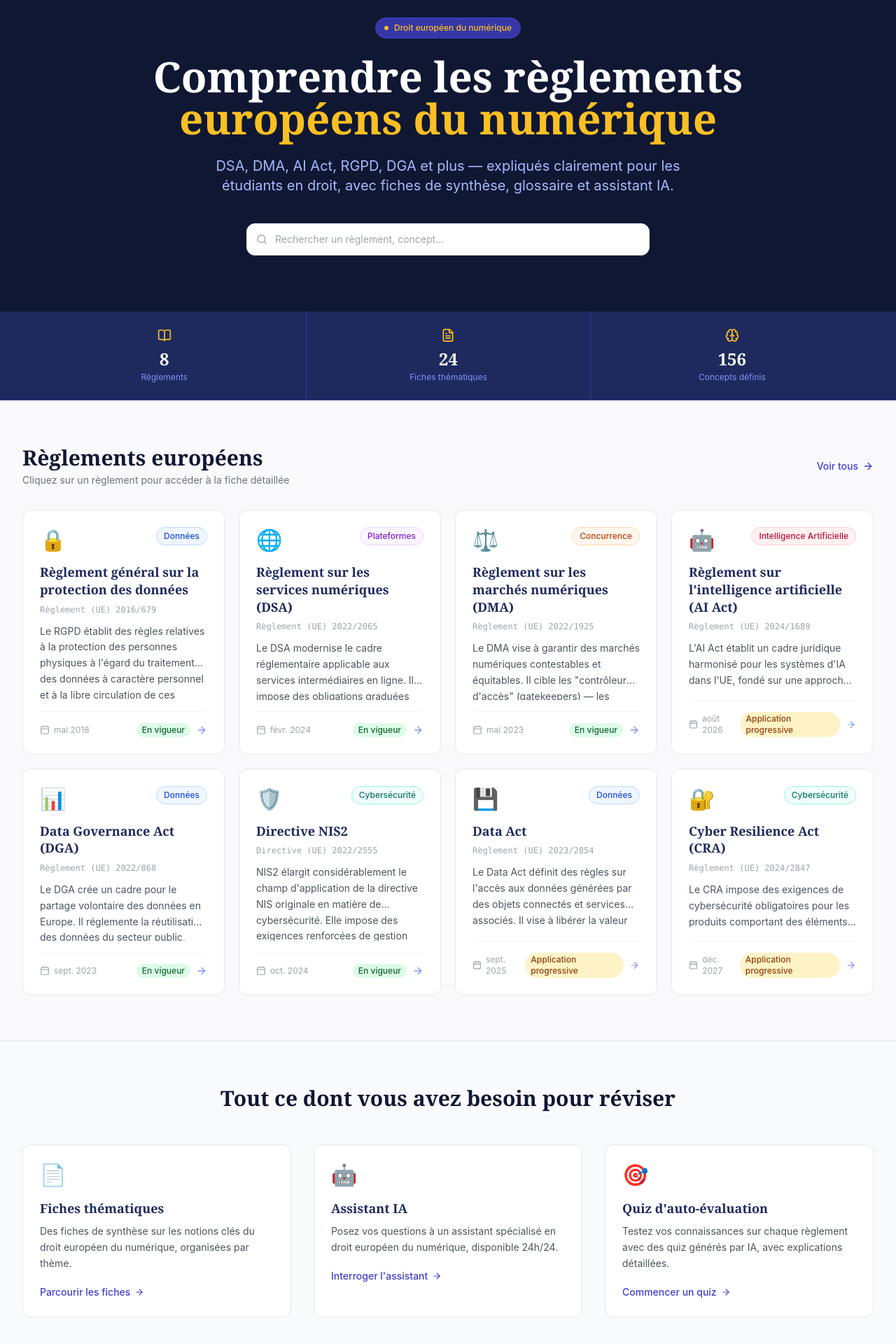
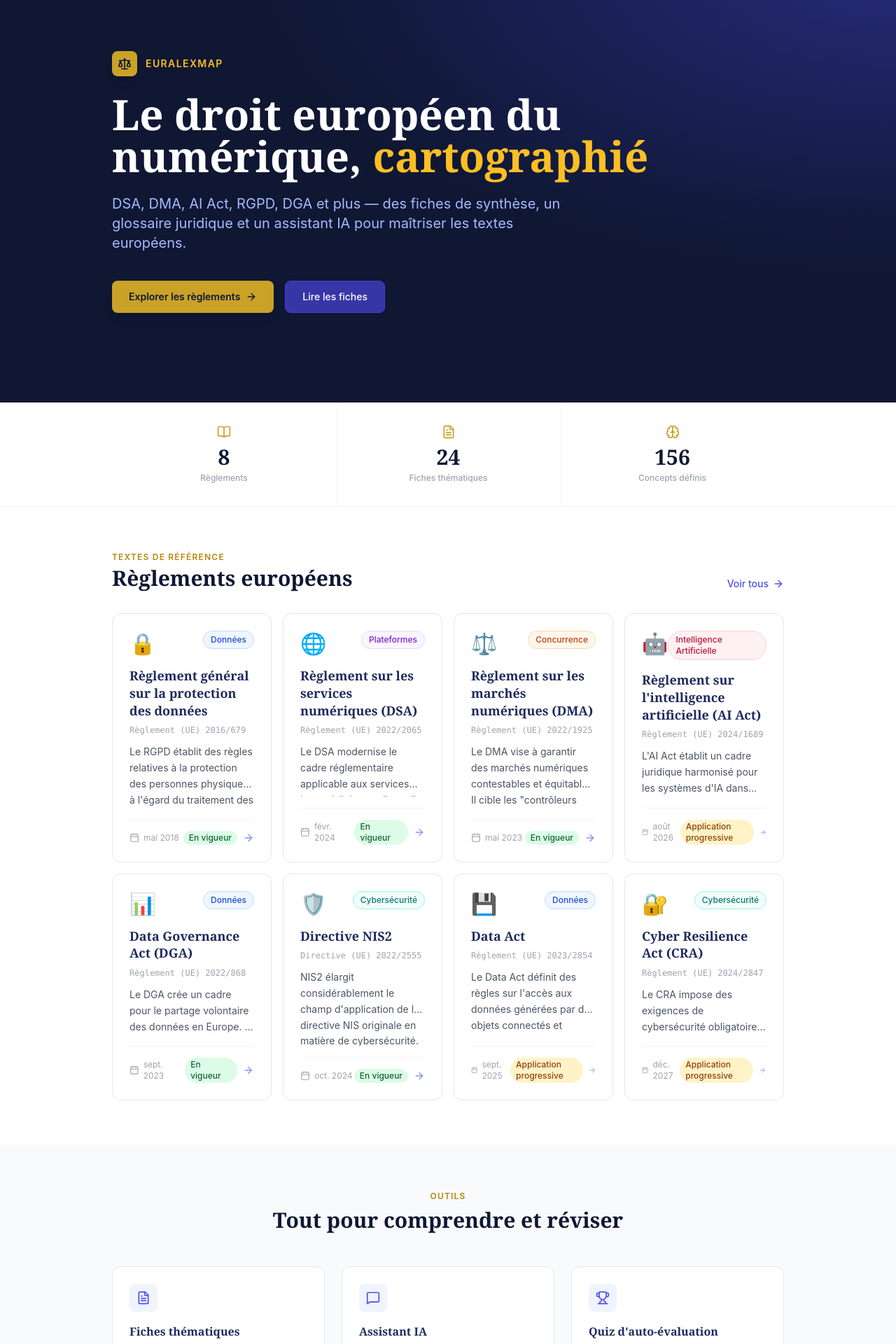
Before and after one commit to norhaneb17/EuraLawMap, a Next.js app: page / in a window 1280 px wide. Shown: the part 120-2040 px from the top of the page at 70% size. Built offline with nearby package versions, Linux system fonts and the light colour scheme.

Commit message:
feat: rename to EuraLexMap, redesign homepage, remove search bar and level badges

```diff
--- a/app/layout.tsx
+++ b/app/layout.tsx
@@ -4,7 +4,7 @@ import Navbar from "@/components/Navbar";
 import Footer from "@/components/Footer";
 
 export const metadata: Metadata = {
-  title: "EuralawMap — Droit européen du numérique",
+  title: "EuraLexMap — Droit européen du numérique",
   description:
     "Cartographiez le droit européen du numérique : DSA, DMA, AI Act, RGPD, DGA et plus. Fiches, glossaire et assistant IA pour étudiants en droit.",
 };
--- a/app/page.tsx
+++ b/app/page.tsx
@@ -1,7 +1,6 @@
 import Link from "next/link";
-import { ArrowRight, BookOpen, FileText, Brain } from "lucide-react";
+import { ArrowRight, BookOpen, FileText, Brain, Scale, MessageSquare, Trophy } from "lucide-react";
 import RegulationCard from "@/components/RegulationCard";
-import SearchBar from "@/components/SearchBar";
 import { mockRegulations, mockStats } from "@/lib/mock-data";
 
 const stats = [
@@ -10,119 +9,132 @@ const stats = [
   { label: "Concepts définis", value: mockStats.concepts, icon: Brain },
 ];
 
+const features = [
+  {
+    icon: FileText,
+    title: "Fiches thématiques",
+    desc: "Des synthèses claires sur les notions-clés du droit européen du numérique, organisées par thème.",
+    href: "/fiches",
+    cta: "Parcourir les fiches",
+  },
+  {
+    icon: MessageSquare,
+    title: "Assistant IA",
+    desc: "Posez vos questions à un assistant spécialisé en droit européen du numérique, disponible 24h/24.",
+    href: "/assistant",
+    cta: "Interroger l'assistant",
+  },
+  {
+    icon: Trophy,
+    title: "Quiz d'auto-évaluation",
+    desc: "Testez vos connaissances sur chaque règlement avec des quiz interactifs et des explications détaillées.",
+    href: "/quiz",
+    cta: "Commencer un quiz",
+  },
+];
+
 export default function HomePage() {
   return (
-    <div>
+    <div className="bg-white">
       {/* Hero */}
-      <section className="bg-navy-950 text-white py-20 px-4">
-        <div className="max-w-4xl mx-auto text-center">
-          <div className="inline-flex items-center gap-2 bg-navy-800 text-gold-400 text-xs font-medium px-3 py-1.5 rounded-full mb-6 border border-navy-700">
-            <span className="w-1.5 h-1.5 bg-gold-400 rounded-full"></span>
-            Droit européen du numérique
+      <section className="relative bg-navy-950 overflow-hidden">
+        <div className="absolute inset-0 bg-[radial-gradient(ellipse_at_top_right,_var(--tw-gradient-stops))] from-navy-800 via-navy-950 to-navy-950 opacity-60" />
+        <div className="relative max-w-5xl mx-auto px-4 sm:px-6 lg:px-8 py-24 md:py-32">
+          <div className="flex items-center gap-3 mb-6">
+            <div className="w-9 h-9 bg-gold-500 rounded-lg flex items-center justify-center shadow-lg">
+              <Scale className="w-5 h-5 text-navy-950" />
+            </div>
+            <span className="text-gold-400 text-sm font-semibold tracking-widest uppercase">EuraLexMap</span>
           </div>
-          <h1 className="font-serif-display text-4xl md:text-5xl lg:text-6xl font-bold leading-tight mb-6">
-            Comprendre les règlements<br />
-            <span className="text-gold-400">européens du numérique</span>
+          <h1 className="font-serif-display text-4xl md:text-5xl lg:text-6xl font-bold text-white leading-tight mb-6 max-w-3xl">
+            Le droit européen du numérique,{" "}
+            <span className="text-gold-400">cartographié</span>
           </h1>
-          <p className="text-navy-300 text-lg md:text-xl leading-relaxed mb-10 max-w-2xl mx-auto">
-            DSA, DMA, AI Act, RGPD, DGA et plus — expliqués clairement pour les étudiants en droit,
-            avec fiches de synthèse, glossaire et assistant IA.
+          <p className="text-navy-300 text-lg md:text-xl leading-relaxed max-w-2xl mb-10">
+            DSA, DMA, AI Act, RGPD, DGA et plus — des fiches de synthèse, un glossaire juridique
+            et un assistant IA pour maîtriser les textes européens.
           </p>
-
-          {/* Search */}
-          <div className="max-w-xl mx-auto">
-            <SearchBar fullWidth />
+          <div className="flex flex-wrap gap-4">
+            <Link
+              href="/reglements"
+              className="inline-flex items-center gap-2 bg-gold-500 hover:bg-gold-400 text-navy-950 font-semibold px-6 py-3 rounded-lg transition-colors text-sm shadow-lg"
+            >
+              Explorer les règlements
+              <ArrowRight className="w-4 h-4" />
+            </Link>
+            <Link
+              href="/fiches"
+              className="inline-flex items-center gap-2 bg-navy-800 hover:bg-navy-700 text-white font-medium px-6 py-3 rounded-lg transition-colors text-sm border border-navy-700"
+            >
+              Lire les fiches
+            </Link>
           </div>
         </div>
       </section>
 
       {/* Stats */}
-      <section className="bg-navy-900 border-b border-navy-800">
-        <div className="max-w-7xl mx-auto px-4 sm:px-6 lg:px-8">
-          <div className="grid grid-cols-3 divide-x divide-navy-800">
+      <section className="border-b border-gray-100">
+        <div className="max-w-5xl mx-auto px-4 sm:px-6 lg:px-8">
+          <div className="grid grid-cols-3 divide-x divide-gray-100">
             {stats.map((stat) => (
-              <div key={stat.label} className="flex flex-col items-center py-6">
-                <stat.icon className="w-5 h-5 text-gold-400 mb-2" />
-                <span className="font-serif-display text-2xl font-bold text-white">{stat.value}</span>
-                <span className="text-xs text-navy-400 mt-0.5">{stat.label}</span>
+              <div key={stat.label} className="flex flex-col items-center py-8 gap-1">
+                <stat.icon className="w-5 h-5 text-gold-500 mb-1" />
+                <span className="font-serif-display text-3xl font-bold text-navy-950">{stat.value}</span>
+                <span className="text-xs text-gray-400 font-medium">{stat.label}</span>
               </div>
             ))}
           </div>
         </div>
       </section>
 
-      {/* Regulations grid */}
-      <section className="max-w-7xl mx-auto px-4 sm:px-6 lg:px-8 py-16">
-        <div className="flex items-center justify-between mb-8">
+      {/* Regulations */}
+      <section className="max-w-5xl mx-auto px-4 sm:px-6 lg:px-8 py-16">
+        <div className="flex items-end justify-between mb-8">
           <div>
+            <p className="text-gold-600 text-xs font-semibold tracking-widest uppercase mb-1">Textes de référence</p>
             <h2 className="font-serif-display text-2xl md:text-3xl font-bold text-navy-950">
               Règlements européens
             </h2>
-            <p className="text-gray-500 text-sm mt-1">
-              Cliquez sur un règlement pour accéder à la fiche détaillée
-            </p>
           </div>
           <Link
             href="/reglements"
-            className="hidden sm:flex items-center gap-1.5 text-sm font-medium text-navy-700 hover:text-navy-900 transition-colors"
+            className="hidden sm:inline-flex items-center gap-1.5 text-sm font-medium text-navy-600 hover:text-navy-900 transition-colors"
           >
-            Voir tous
-            <ArrowRight className="w-4 h-4" />
+            Voir tous <ArrowRight className="w-4 h-4" />
           </Link>
         </div>
-
-        <div className="grid grid-cols-1 sm:grid-cols-2 lg:grid-cols-3 xl:grid-cols-4 gap-5">
+        <div className="grid grid-cols-1 sm:grid-cols-2 lg:grid-cols-3 xl:grid-cols-4 gap-4">
           {mockRegulations.map((reg) => (
             <RegulationCard key={reg.slug} regulation={reg} />
           ))}
         </div>
       </section>
 
-      {/* CTA Features */}
-      <section className="bg-gray-50 border-y border-gray-200 py-16">
-        <div className="max-w-7xl mx-auto px-4 sm:px-6 lg:px-8">
-          <h2 className="font-serif-display text-2xl md:text-3xl font-bold text-navy-950 text-center mb-12">
-            Tout ce dont vous avez besoin pour réviser
-          </h2>
-          <div className="grid grid-cols-1 md:grid-cols-3 gap-8">
-            {[
-              {
-                emoji: "📄",
-                title: "Fiches thématiques",
-                desc: "Des fiches de synthèse sur les notions clés du droit européen du numérique, organisées par thème.",
-                href: "/fiches",
-                cta: "Parcourir les fiches",
-              },
-              {
-                emoji: "🤖",
-                title: "Assistant IA",
-                desc: "Posez vos questions à un assistant spécialisé en droit européen du numérique, disponible 24h/24.",
-                href: "/assistant",
-                cta: "Interroger l'assistant",
-              },
-              {
-                emoji: "🎯",
-                title: "Quiz d'auto-évaluation",
-                desc: "Testez vos connaissances sur chaque règlement avec des quiz générés par IA, avec explications détaillées.",
-                href: "/quiz",
-                cta: "Commencer un quiz",
-              },
-            ].map((feature) => (
+      {/* Features */}
+      <section className="bg-gray-50 border-t border-gray-100 py-16">
+        <div className="max-w-5xl mx-auto px-4 sm:px-6 lg:px-8">
+          <div className="text-center mb-12">
+            <p className="text-gold-600 text-xs font-semibold tracking-widest uppercase mb-2">Outils</p>
+            <h2 className="font-serif-display text-2xl md:text-3xl font-bold text-navy-950">
+              Tout pour comprendre et réviser
+            </h2>
+          </div>
+          <div className="grid grid-cols-1 md:grid-cols-3 gap-6">
+            {features.map((f) => (
               <div
-                key={feature.title}
-                className="bg-white rounded-xl border border-gray-200 p-6 hover:border-navy-300 hover:shadow-md transition-all"
+                key={f.title}
+                className="bg-white rounded-xl border border-gray-200 p-6 hover:border-navy-300 hover:shadow-md transition-all group"
               >
-                <div className="text-3xl mb-4">{feature.emoji}</div>
-                <h3 className="font-serif-display font-semibold text-navy-900 text-lg mb-2">
-                  {feature.title}
-                </h3>
-                <p className="text-gray-600 text-sm leading-relaxed mb-4">{feature.desc}</p>
+                <div className="w-10 h-10 bg-navy-50 rounded-lg flex items-center justify-center mb-4 group-hover:bg-gold-50 transition-colors">
+                  <f.icon className="w-5 h-5 text-navy-600 group-hover:text-gold-600 transition-colors" />
+                </div>
+                <h3 className="font-serif-display font-bold text-navy-900 text-base mb-2">{f.title}</h3>
+                <p className="text-gray-500 text-sm leading-relaxed mb-4">{f.desc}</p>
                 <Link
-                  href={feature.href}
-                  className="inline-flex items-center gap-1.5 text-sm font-medium text-navy-700 hover:text-navy-900 transition-colors"
+                  href={f.href}
+                  className="inline-flex items-center gap-1.5 text-sm font-semibold text-navy-700 hover:text-gold-600 transition-colors"
                 >
-                  {feature.cta}
-                  <ArrowRight className="w-3.5 h-3.5" />
+                  {f.cta} <ArrowRight className="w-3.5 h-3.5" />
                 </Link>
               </div>
             ))}
--- a/components/Footer.tsx
+++ b/components/Footer.tsx
@@ -12,7 +12,7 @@ export default function Footer() {
                 <Scale className="w-3.5 h-3.5 text-navy-950" />
               </div>
               <span className="font-serif-display text-lg font-bold text-white">
-                Euralaw<span className="text-gold-400">Map</span>
+                EuraLex<span className="text-gold-400">Map</span>
               </span>
             </div>
             <p className="text-navy-400 text-sm">
@@ -64,7 +64,7 @@ export default function Footer() {
           </div>
         </div>
         <div className="border-t border-navy-800 mt-8 pt-6 text-center text-navy-500 text-xs">
-          © {new Date().getFullYear()} EuralawMap — Plateforme pédagogique, non un avis juridique.
+          © {new Date().getFullYear()} EuraLexMap — Compilation de textes juridiques européens à visée pédagogique. Ne constitue pas un avis juridique.
         </div>
       </div>
     </footer>
--- a/components/Navbar.tsx
+++ b/components/Navbar.tsx
@@ -27,7 +27,7 @@ export default function Navbar() {
               <Scale className="w-4 h-4 text-navy-950" />
             </div>
             <span className="font-serif-display text-xl font-bold text-white">
-              Euralaw<span className="text-gold-400">Map</span>
+              EuraLex<span className="text-gold-400">Map</span>
             </span>
           </Link>
 
--- a/package.json
+++ b/package.json
@@ -1,5 +1,5 @@
 {
-  "name": "euralawmap",
+  "name": "euralexmap",
   "version": "0.1.0",
   "private": true,
   "scripts": {
```
